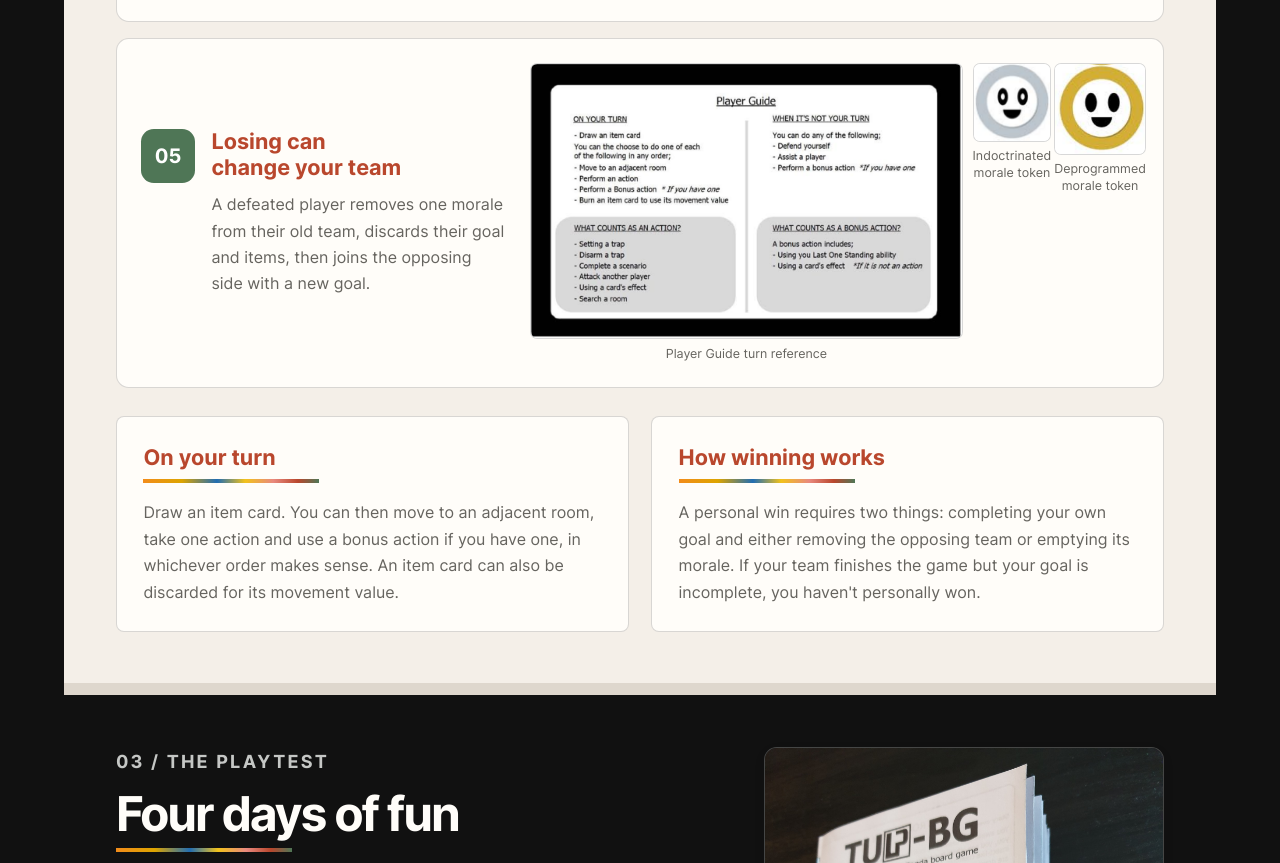
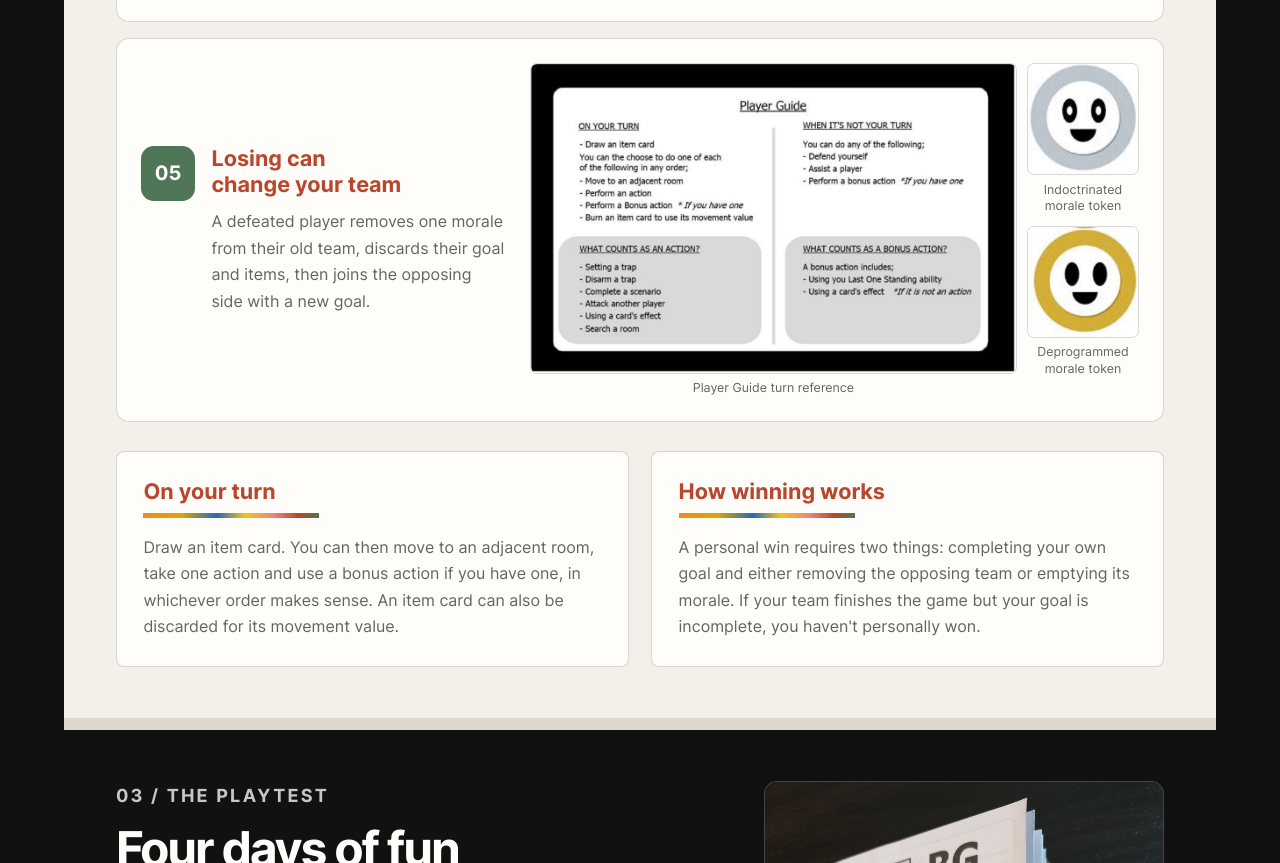
Before and after one commit to latepanda/imle, a website: page public/ux-board-game.html in a window 1280 px wide. Shown: the part 5656-6519 px from the top of the page. Drawn offline with Linux system fonts and the light colour scheme.

Commit message:
board game case study css

```diff
--- a/public/assets/styles/mercury/themes/board-game.css
+++ b/public/assets/styles/mercury/themes/board-game.css
@@ -612,15 +612,21 @@
 
 .mc-board-step-media--guides {
   align-items: start;
-  grid-template-columns: repeat(2, minmax(0, 1fr));
+  grid-template-columns: minmax(0, 1fr) minmax(4.5rem, 7rem);
 }
 
-.mc-board-step-media--guides figure:first-child {
-  grid-column: 1 / -1;
+.mc-board-step-media--guides > figure {
   max-width: 36rem;
 }
 
-.mc-board-step-media--guides figure:not(:first-child) {
+.mc-board-guide-tokens {
+  align-content: start;
+  display: grid;
+  gap: 0.65rem;
+  min-width: 0;
+}
+
+.mc-board-guide-tokens figure {
   max-width: 7rem;
 }
 
@@ -845,14 +851,6 @@
     grid-template-columns: repeat(3, minmax(0, 1fr));
   }
 
-  .mc-board-step-media--guides {
-    grid-template-columns: minmax(0, 1fr) repeat(2, minmax(4.5rem, 0.18fr));
-  }
-
-  .mc-board-step-media--guides figure:first-child {
-    grid-column: auto;
-  }
-
   .mc-board-photo-grid--session {
     grid-template-columns: minmax(0, 1.78fr) minmax(0, 1fr);
   }
--- a/public/ux-board-game.html
+++ b/public/ux-board-game.html
@@ -252,6 +252,7 @@
                 <img loading="lazy" src="assets/images/board-game/print-and-play/player-guide-front.png" alt="Player guide listing turn, action and bonus-action rules">
                 <figcaption>Player Guide turn reference</figcaption>
               </figure>
+              <div class="mc-board-guide-tokens" role="group" aria-label="Team morale tokens">
                 <figure>
                   <img loading="lazy" src="assets/images/board-game/print-and-play/player-guide-morale-tokens-grey.png" alt="Grey bordered morale token from Player Guide page 1">
                   <figcaption>Indoctrinated morale token</figcaption>
@@ -260,6 +261,7 @@
                   <img loading="lazy" src="assets/images/board-game/print-and-play/player-guide-morale-tokens.png" alt="Gold bordered morale token from Player Guide page 2">
                   <figcaption>Deprogrammed morale token</figcaption>
                 </figure>
+              </div>
             </div>
           </article>
         </div>
```
Lines whose indentation alone changed are shown as unchanged.
